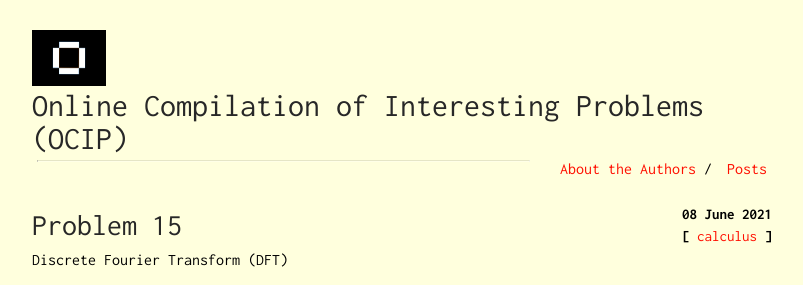
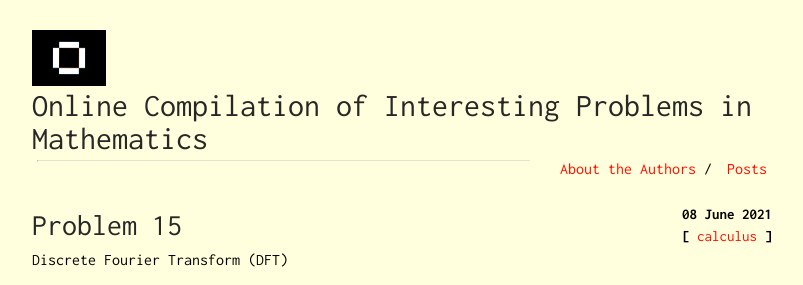
Before and after one commit to Oscuro-Phoenix/math-for-fun, a Jekyll site: the page built from index.html, in a window 1280 px wide. Shown: the top 285 px of the page, without its empty margins (238-1041 px from the left). Built offline with Jekyll 4.4.1, drawn with Linux system fonts in a browser that asks for light colours.

Commit message:
Update navbar.html

```diff
--- a/_includes/navbar.html
+++ b/_includes/navbar.html
@@ -1,6 +1,6 @@
 <div class="navbar">
     <img style="width:10%;" src="{{ site.url }}{{ site.baseurl}}/assets/home.gif">
-    <a class="site-title" href="{{ site.url }}{{ site.baseurl}}/">{{ site.description }}</a>
+    <a class="site-title" href="{{ site.url }}{{ site.baseurl}}/">{{ site.subtitle }}</a>
     <ul class="pull-right">
         {% for x in site.navbar %}
         <li class="pull-left">
```
